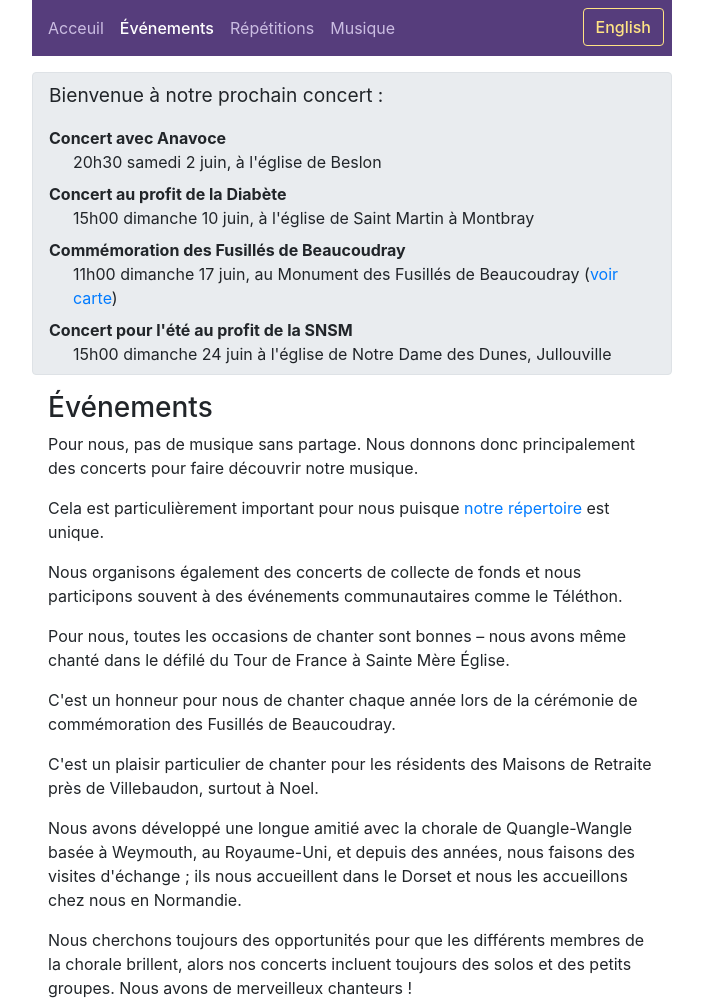
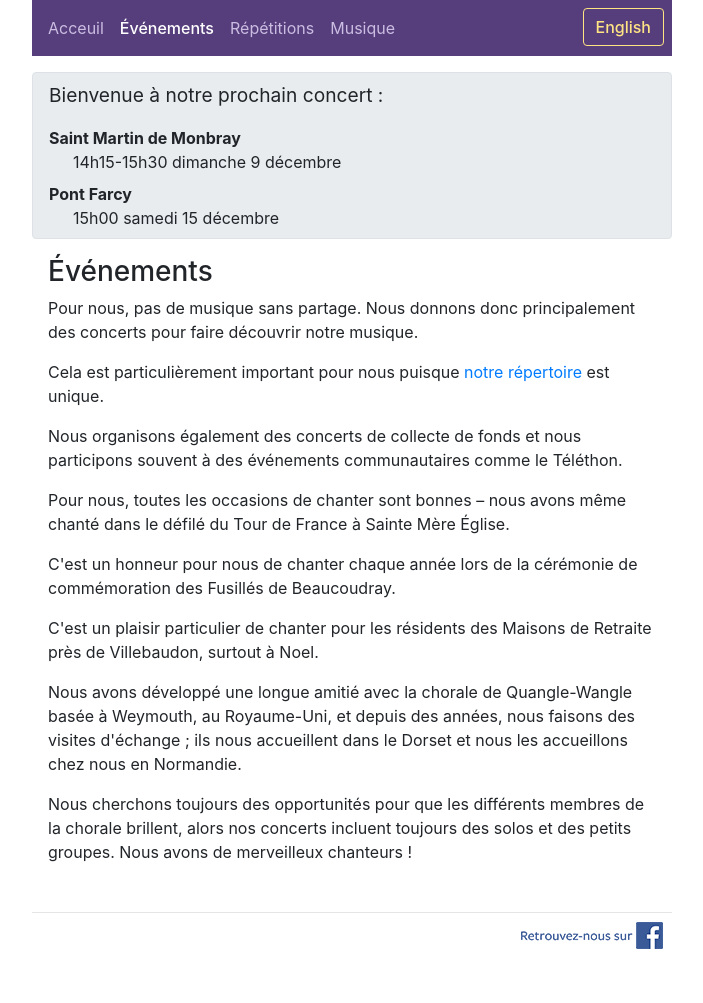
Before and after one commit to cwellsx/Villebeauson, a plain HTML site: page WebSite/evenements.html in a window 1280 px wide. Shown: the top 1003 px of the page, without its empty margins (288-991 px from the left). After the commit the page ends 957 px from the top, so only its background shows below. Drawn offline with Linux system fonts and the light colour scheme.

Commit message:
christmas concert dates

```diff
--- a/WebSite/evenements.html
+++ b/WebSite/evenements.html
@@ -96,14 +96,10 @@ footer > div {
 <div class="announce border rounded">
   <p>Bienvenue à notre prochain concert&nbsp;:</p>
   <dl>
-  <dt>Concert avec Anavoce</dt>
-  <dd>20h30 samedi 2 juin, à l'église de Beslon</dd>
-  <dt>Concert au profit de la Diabète</dt>
-  <dd>15h00 dimanche 10 juin, à l'église de Saint Martin à Montbray</dd>
-  <dt>Commémoration des Fusillés de Beaucoudray</dt>
-  <dd>11h00 dimanche 17 juin, au Monument des Fusillés de Beaucoudray (<a href="https://goo.gl/maps/XkV6SweUU7A2">voir carte</a>)</dd>
-  <dt> Concert pour l'été au profit de la SNSM</dt>
-  <dd>15h00 dimanche 24 juin à l'église de Notre Dame des Dunes, Jullouville</dd>
+  <dt>Saint Martin de Monbray</dt>
+  <dd>14h15-15h30 dimanche 9 décembre</dd>
+  <dt>Pont Farcy</dt>
+  <dd>15h00 samedi 15 décembre</dd>
   </dl>
 </div>
   <div class="px-3">
```
Also changed, not shown: WebSite/events.html (+4 -8 lines), VillebeausonMake/Pages/!fragments.txt.
